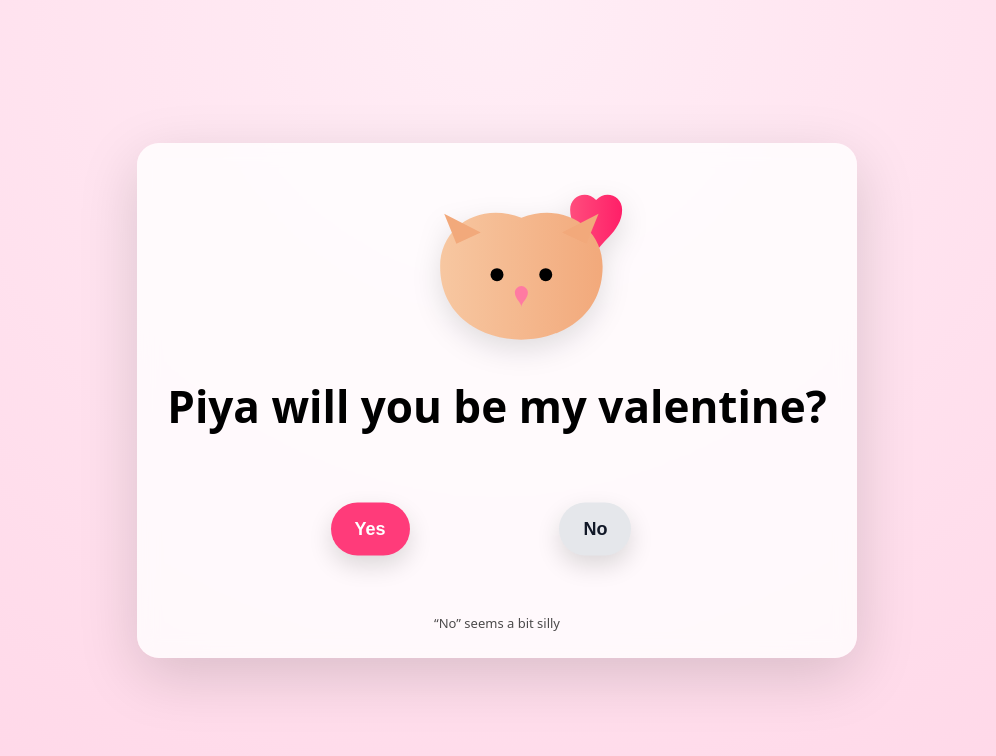
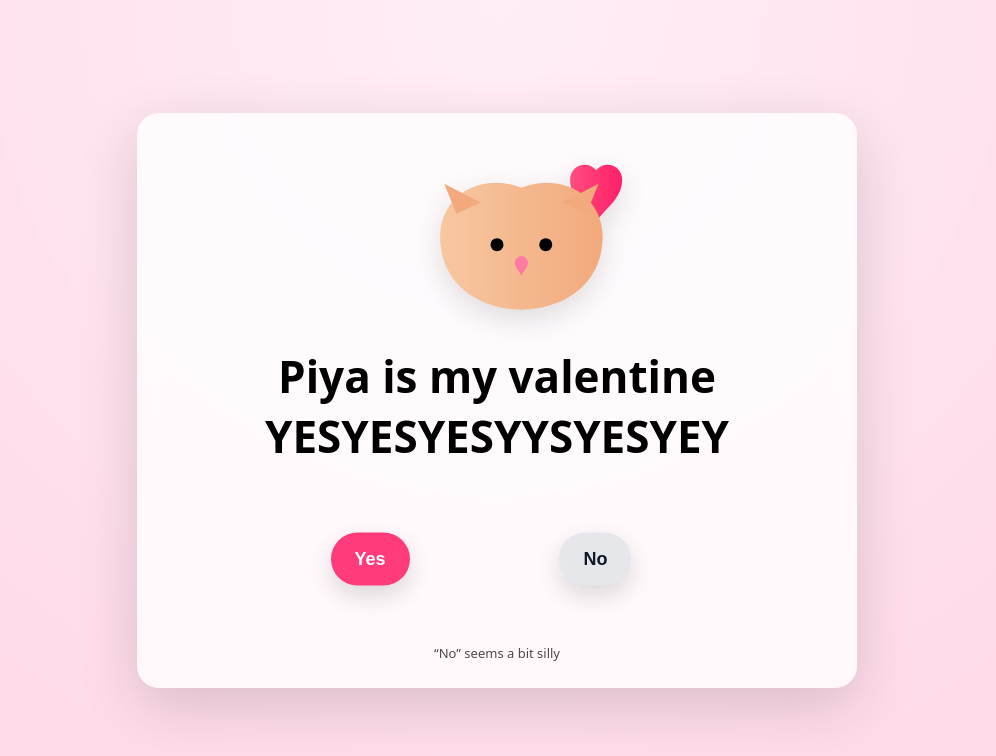
Before and after one commit to Pmjlt21/Dudu-Valentines, a plain HTML site: page index.html in a window 1280 px wide. Shown: the whole page, without its empty margins (143-1139 px from the left). Drawn offline with nearby package versions, Linux system fonts and the light colour scheme.

Commit message:
index.html

```diff
--- a/index.html
+++ b/index.html
@@ -171,7 +171,7 @@
             fill="#ff7aa2"/>
     </svg>
 
-    <h1>Piya will you be my valentine?</h1>
+    <h1>Piya is my valentine YESYESYESYYSYESYEY</h1>
 
     <section class="button-zone" id="zone">
       <button id="yesBtn">Yes</button>
```
